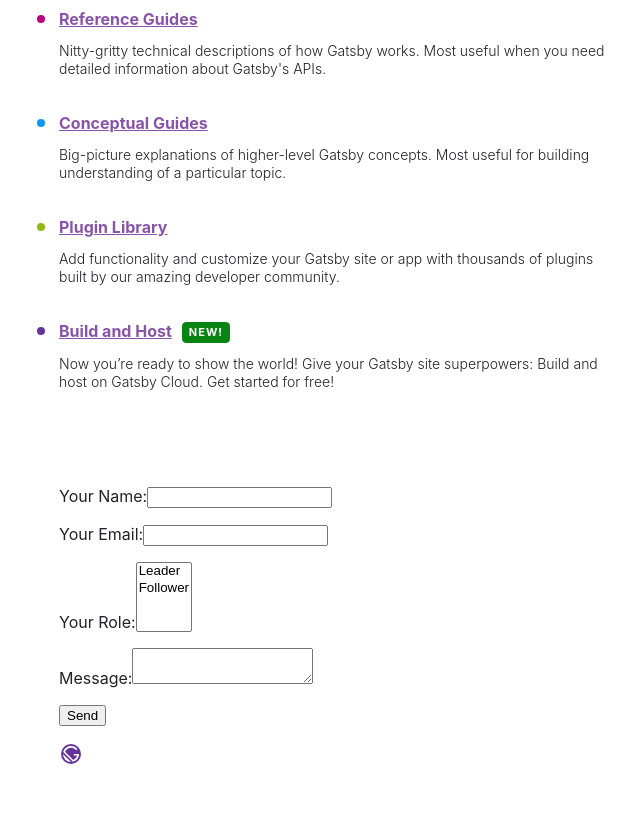
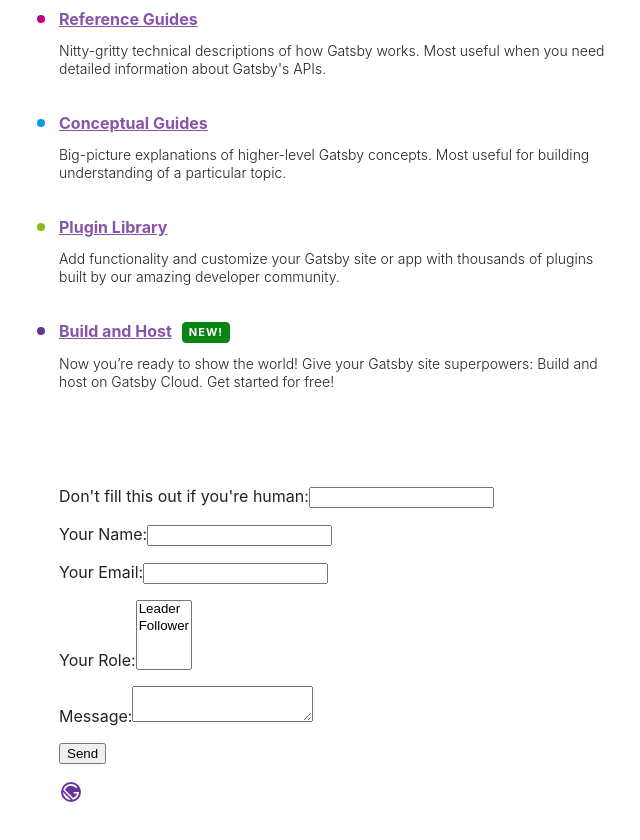
Before and after one commit to audreyshub/gatsby-to-netlify, a Gatsby site: page / in a window 1280 px wide. Shown: the part 606-1446 px from the top of the page, without its empty margins (45-685 px from the left). Built offline with nearby package versions, Linux system fonts and the light colour scheme; Gatsby itself is replaced by a stand-in of ours.

Commit message:
add honeypot and recaptcha

```diff
--- a/src/pages/index.js
+++ b/src/pages/index.js
@@ -160,8 +160,12 @@
                 </li>))
             }
         </ul>
-        <form name="contact" method="POST" data-netlify="true" action="/thanks">
+        <form name="contact" method="POST" data-netlify="true" netlify-honeypot="bot-field" data-netlify-recaptcha="true" action="/thanks">
             <input type="hidden" name="form-name" value="contact" />
+            <p>
+                <label >Don't fill this out if you're human:
+                    <input name="bot-field"/></label>
+            </p>
             <p>
                 <label >Your Name:
                     <input type="text" name="name"/></label>
@@ -183,6 +187,7 @@
                     <textarea name="message"></textarea>
                 </label>
             </p>
+            <div data-netlify-recaptcha="true"></div>
             <p>
                 <button type="submit">Send</button>
             </p>
```
